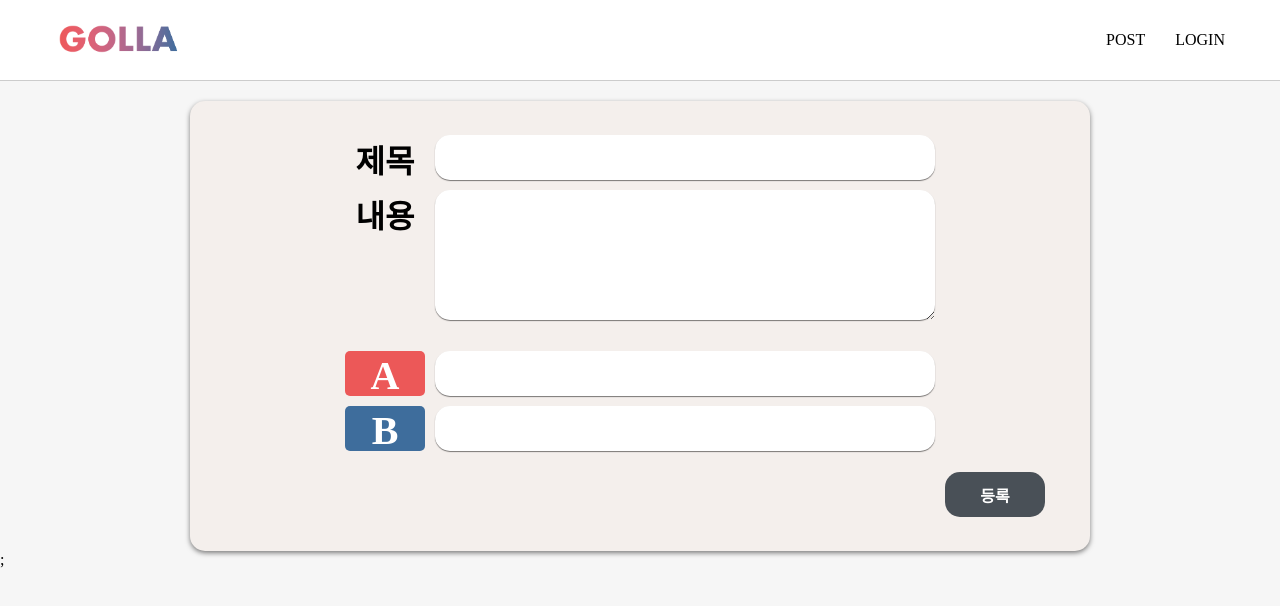
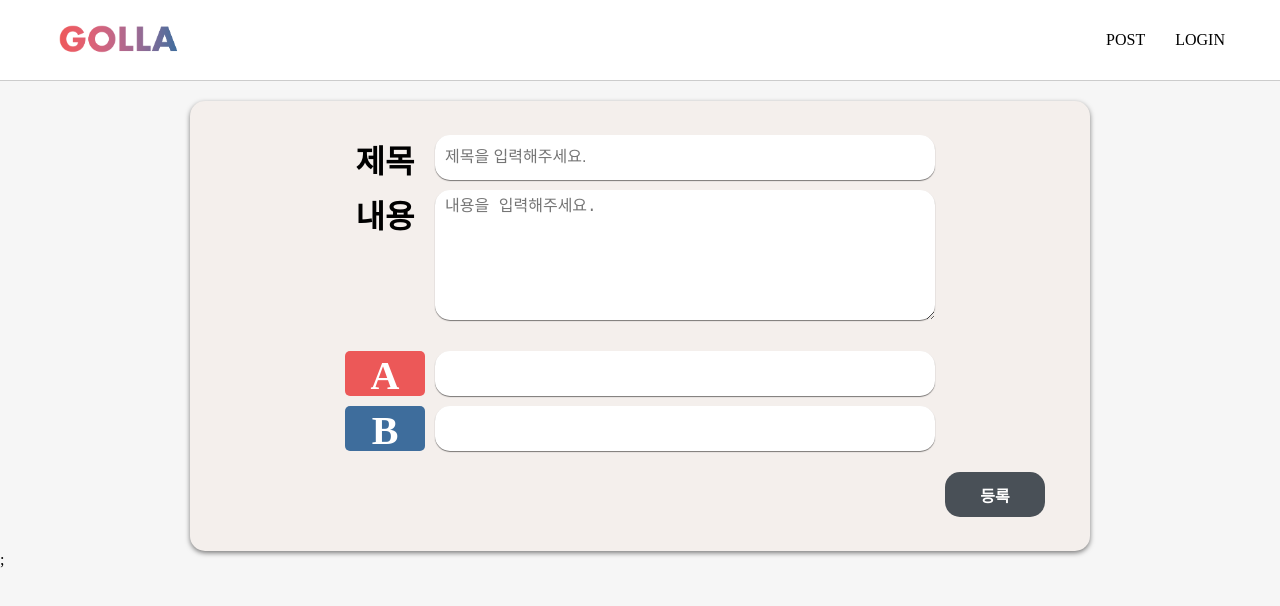
Before and after one commit to YS739/GOLLA_project, a React (Create React App) app: page /upload in a window 1280 px wide. Shown: the top 606 px of the page. Built offline with nearby package versions, Linux system fonts and the light colour scheme; a web font is replaced by a local one.

Commit message:
Edit interface

```diff
--- a/src/pages/UploadPage/UploadPage.tsx
+++ b/src/pages/UploadPage/UploadPage.tsx
@@ -1,3 +1,4 @@
+import { useRef, useState } from 'react';
 import { colors } from '../../common/color';
 import {
   Section,
@@ -18,7 +19,26 @@ import {
   AddBtn,
 } from './style';
 
+// 1. type 정의 - string | number??
+// 2. input 연결
+// 3. 등록 버튼 함수 만들기
+// 3. firebase addDoc + useMutation
+
 const UploadPage = () => {
+  const [title, setTitle] = useState<string>('');
+  const [content, setContent] = useState<string>('');
+  const [categoryA, setCategoryA] = useState<string>('');
+  const [categoryB, setCategoryB] = useState<string>('');
+
+  const title_input = useRef<HTMLInputElement>(null);
+  const content_textarea = useRef<HTMLTextAreaElement>(null);
+  const categoryA_input = useRef<HTMLInputElement>(null);
+  const categoryB_input = useRef<HTMLInputElement>(null);
+
+  //TODO: onChangeHandler 만들기
+
+  // TODO: 등록 버튼 연결 함수 만들기
+
   return (
     <Section>
       <Article>
@@ -26,11 +46,19 @@ const UploadPage = () => {
           <WritingBox>
             <PostTitleBox>
               <PostTitle>제목</PostTitle>
-              <TitleInput />
+              <TitleInput
+                ref={title_input}
+                // value={title}
+                placeholder="제목을 입력해주세요."
+              />
             </PostTitleBox>
             <PostContentBox>
               <PostContent>내용</PostContent>
-              <ContentTextarea />
+              <ContentTextarea
+                ref={content_textarea}
+                value={content}
+                placeholder="내용을 입력해주세요."
+              />
             </PostContentBox>
           </WritingBox>
           <CategoryBox>
```
Also changed, not shown: package.json (+7 -7 lines), src/common/interfaces.ts (+8 -1 lines).
